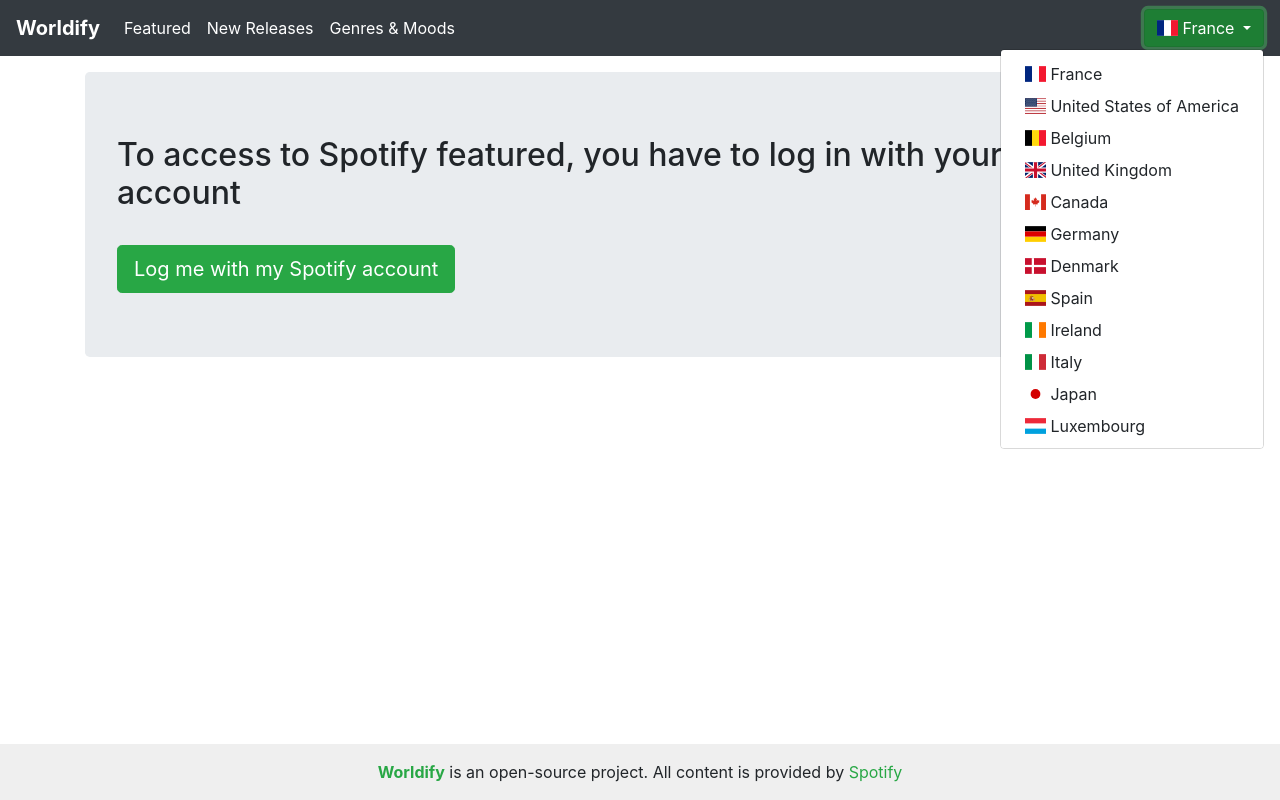
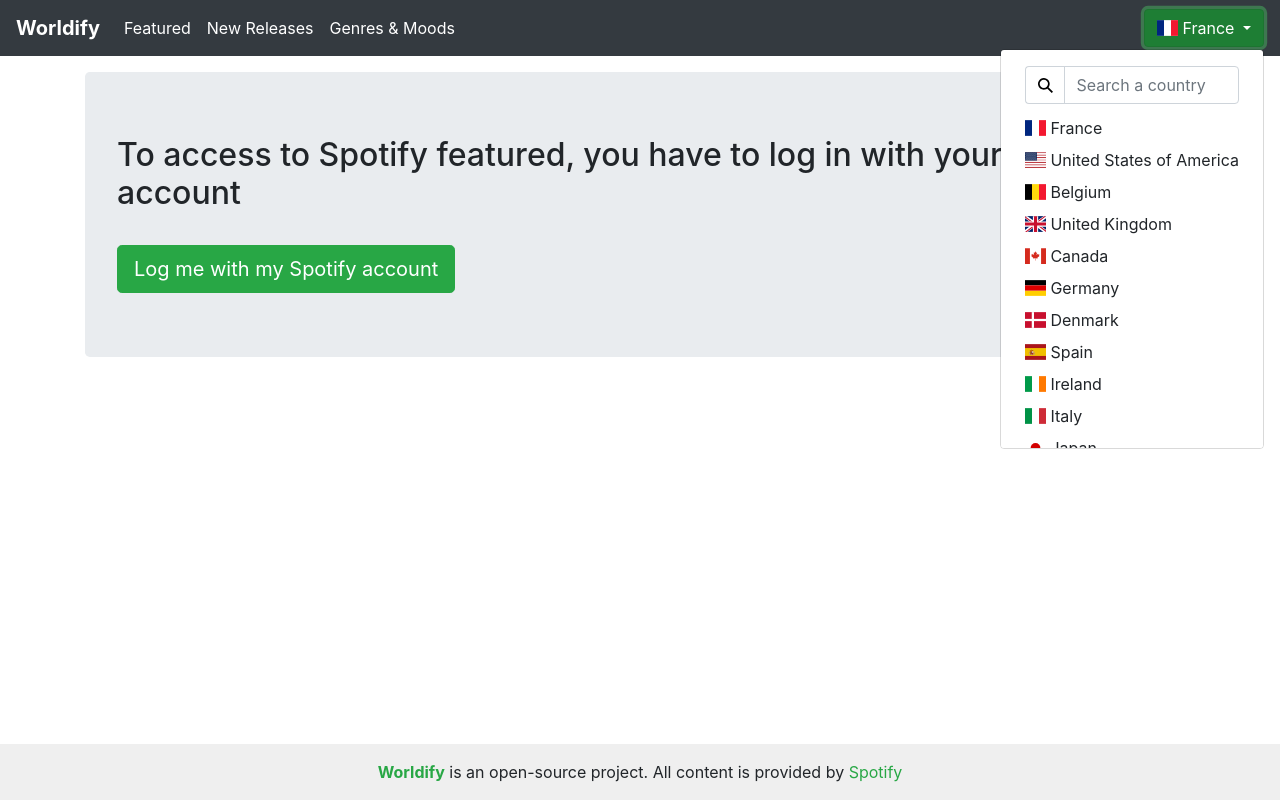
Before and after one commit to arnaud512/worldify, an Angular app: page /login in a window 1280 px wide. Both pictures are taken after a click on the button "France". Built offline with nearby package versions, Linux system fonts and the light colour scheme.

Commit message:
Added search for country (#25)
* Added country search

* Change  search input placeholder and results text; added magnifying glass icon to the search box

```diff
--- a/src/app/app.component.html
+++ b/src/app/app.component.html
@@ -23,8 +23,26 @@
               aria-controls="dropdown-basic"> <span class="flag-icon flag-icon-{{selected.code.toLowerCase()}}"></span> {{ selected.name }} <span class="caret"></span>
       </button>
       <ul id="dropdown-basic" *dropdownMenu class="dropdown-menu dropdown-menu-right scrollable-menu" role="menu" aria-labelledby="button-basic">
-        <li class="cursor" role="menuitem" *ngFor="let country of countryList" (click)="select(country)">
+        <li>
+          <div class=" px-4 py-2">
+            <div class="input-group">
+              <span class="input-group-prepend">
+                  <div class="input-group-text bg-transparent border-right-0">
+                    <svg aria-hidden="true" width="15" height="15" viewBox="0 0 18 18"><path d="M18 16.5l-5.14-5.18h-.35a7 7 0 10-1.19 1.19v.35L16.5 18l1.5-1.5zM12 7A5 5 0 112 7a5 5 0 0110 0z"></path></svg>
+                  </div>
+              </span>
+              <input type="search" class="form-control" placeholder="Search a country" [(ngModel)]="searchContent" (keyup)="searchCountry()" (search)="searchCountry()" (click)="$event.stopPropagation();" />
+            </div>
+          </div>
+        </li>
+        <li class="cursor" role="menuitem" *ngFor="let country of filteredCountries" (click)="select(country)">
           <a class="dropdown-item"><span class="flag-icon flag-icon-{{country.code.toLowerCase()}}"></span> {{country.name}}</a>
+        </li>
+
+        <li role="menuitem" *ngIf="filteredCountries.length === 0">
+          <div class=" px-4 py-2">
+            <span>No country found</span>
+          </div>
         </li>
       </ul>
     </div>
@@ -33,8 +51,24 @@
               aria-controls="dropdown-basic-mobile"> <span class="flag-icon flag-icon-{{selected.code.toLowerCase()}}"></span> {{ selected.name }} <span class="caret"></span>
       </button>
       <ul id="dropdown-basic-mobile" *dropdownMenu class="dropdown-menu scrollable-menu" role="menu" aria-labelledby="button-basic-mobile">
-        <li role="menuitem" *ngFor="let country of countryList" (click)="select(country)">
+        <div class=" px-4 py-2">
+          <div class="input-group">
+            <span class="input-group-prepend">
+                <div class="input-group-text bg-transparent border-right-0">
+                  <svg aria-hidden="true" width="15" height="15" viewBox="0 0 18 18"><path d="M18 16.5l-5.14-5.18h-.35a7 7 0 10-1.19 1.19v.35L16.5 18l1.5-1.5zM12 7A5 5 0 112 7a5 5 0 0110 0z"></path></svg>
+                </div>
+            </span>
+            <input type="search" class="form-control" placeholder="Search a country" [(ngModel)]="searchContent" (keyup)="searchCountry()" (search)="searchCountry()" (click)="$event.stopPropagation();" />
+          </div>
+        </div>
+        <li role="menuitem" *ngFor="let country of filteredCountries" (click)="select(country)">
           <a class="dropdown-item"><span class="flag-icon flag-icon-{{country.code.toLowerCase()}}"></span> {{country.name}}</a>
+        </li>
+
+        <li role="menuitem" *ngIf="filteredCountries.length === 0">
+          <div class=" px-4 py-2">
+            <span>No country found</span>
+          </div>
         </li>
       </ul>
     </div>
--- a/src/app/app.component.ts
+++ b/src/app/app.component.ts
@@ -13,6 +13,8 @@
   selected = { code: 'FR', name: 'France'};
   isCollapsed = true;
   countryList = countryList;
+  filteredCountries = countryList;
+  searchContent: string = '';
   activeUrlIndex: Number;
 
   isAuthenticated() {
@@ -40,6 +42,13 @@
     location.reload();
   }
 
+  searchCountry() {
+    const searchContent = this.searchContent.toLowerCase();
+
+    this.filteredCountries = this.countryList.filter((countryItem) => {
+      return countryItem.name.toLowerCase().indexOf(searchContent) > -1;
+    });
+  }
   onPageChange() {
     this.router.events.subscribe((value: any) => {
       if (value.url) {
--- a/src/app/app.module.ts
+++ b/src/app/app.module.ts
@@ -13,6 +13,7 @@
 import { GenresAndMoodComponent } from './genres-and-mood/genres-and-mood.component';
 import { CategoryPlaylistsComponent } from './category-playlists/category-playlists.component';
 import { BrowserAnimationsModule } from '@angular/platform-browser/animations';
+import { FormsModule } from '@angular/forms'
 import { FooterComponent } from './footer/footer.component';
 
 @NgModule({
@@ -31,7 +32,8 @@
     CollapseModule.forRoot(),
     AppRoutingModule,
     HttpClientModule,
-    BrowserAnimationsModule
+    BrowserAnimationsModule,
+    FormsModule
   ],
   providers: [],
   bootstrap: [AppComponent]
```
